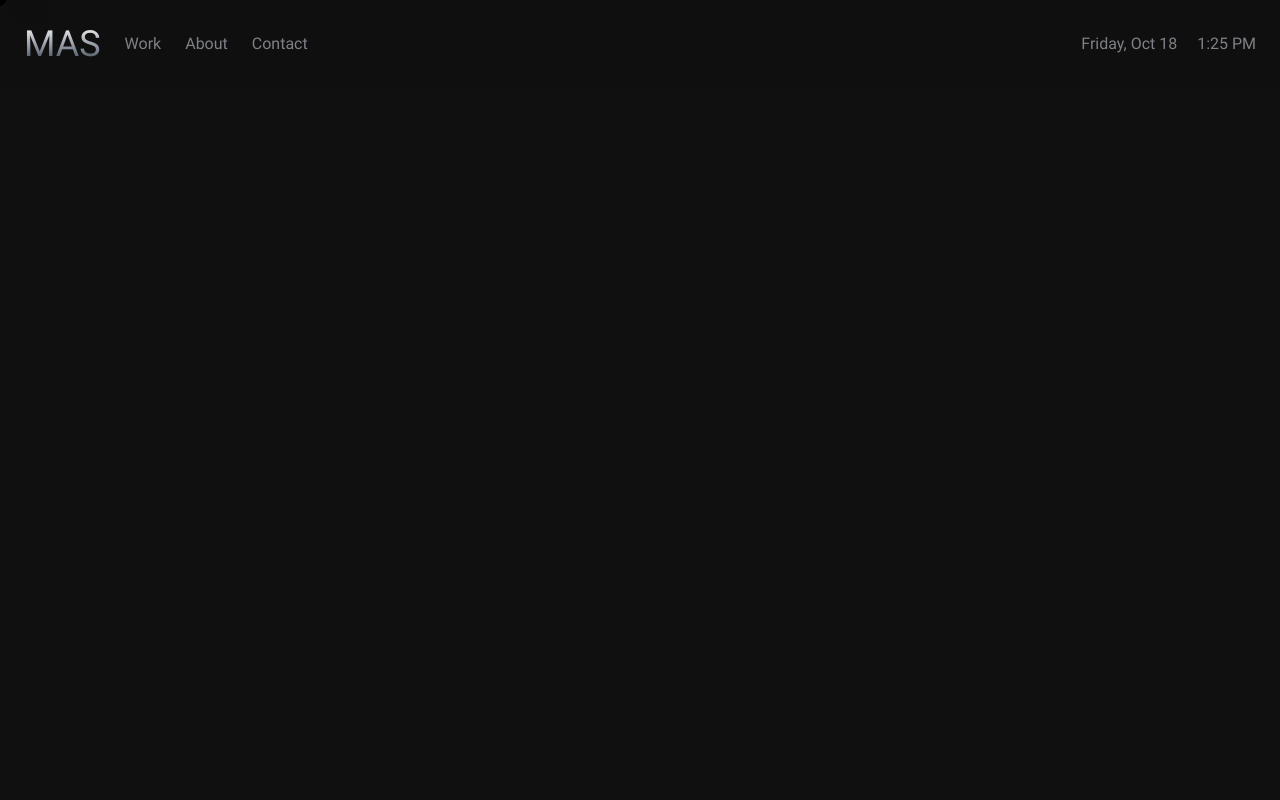
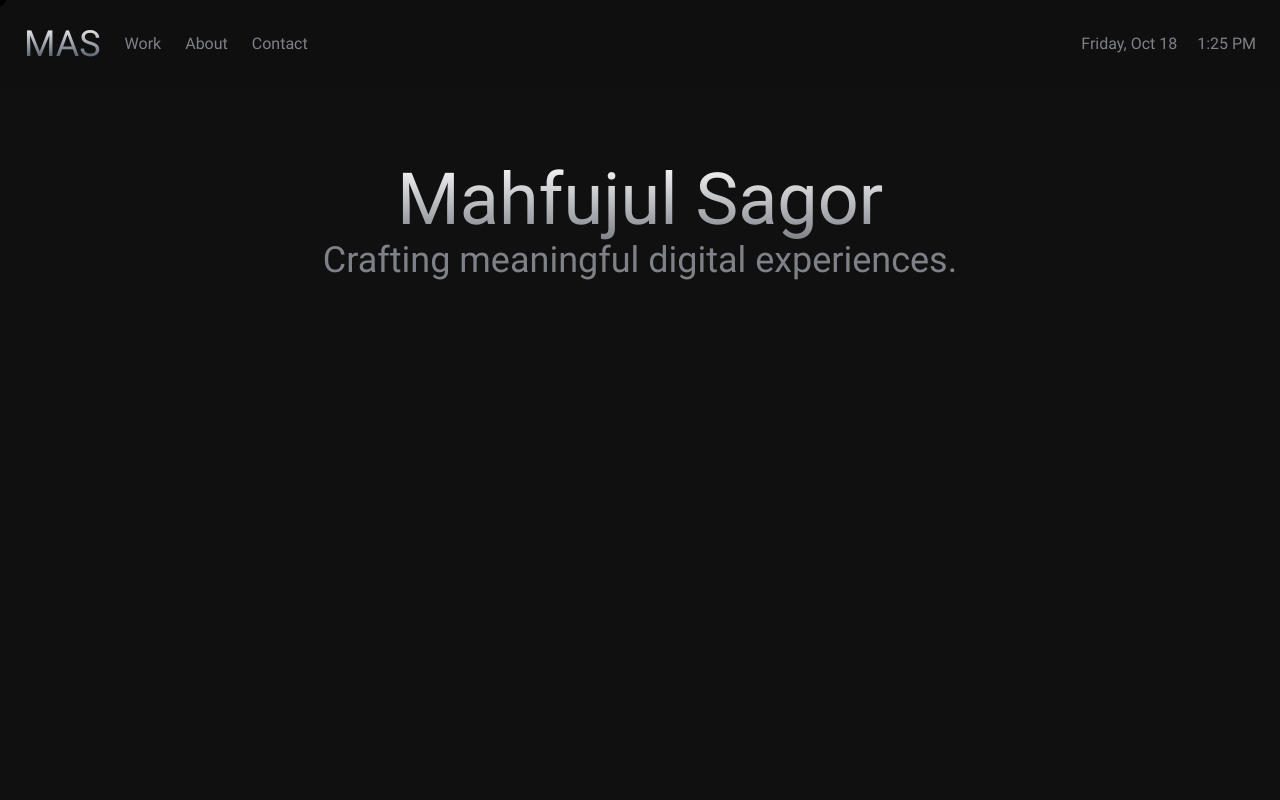
Before and after one commit to Mahfujul-Sagor/portfolio, a Next.js app: page /about in a window 1280 px wide. Shown: the top 800 px of the page. Built offline with nearby package versions, Linux system fonts and the light colour scheme.

Commit message:
add example background data

```diff
--- a/app/about/page.js
+++ b/app/about/page.js
@@ -1,9 +1,23 @@
-import React from 'react'
+import { ABOUT_HEADER } from "@/constants";
+import Image from "next/image";
+import React from "react";
 
 const About = () => {
   return (
-    <div className='min-h-screen'>About</div>
-  )
-}
+    <div className="min-h-screen w-full mt-40">
+      <div className="text-center">
+        <h1 className="lg:text-7xl sm:text-5xl text-[32px] py-1 font-medium bg-clip-text text-transparent bg-gradient-to-b from-white to-[#7F8188]">
+          {ABOUT_HEADER.name}
+        </h1>
+        <h2 className="lg:text-4xl md:text-3xl sm:text-2xl text-[#7F8188]">
+          {ABOUT_HEADER.description}
+        </h2>
+      </div>
+      <div>
+
+      </div>
+    </div>
+  );
+};
 
 export default About;
--- a/constants/index.js
+++ b/constants/index.js
@@ -11,6 +11,18 @@ export const HERO = {
   name: "Mahfujul Sagor",
   description: "Building connections through every line of code.",
 };
+export const ABOUT_HEADER = {
+  name: "Mahfujul Sagor",
+  description: "Crafting meaningful digital experiences.",
+};
+
+export const BACKGROUND = {
+  title: "Background",
+  currentPosition: "I am currently a Human Interface Design Intern at Apple in Los Angeles, California, and an undergraduate student at the University of Maryland, College Park, pursuing dual degrees in Technology & Information Design (UX/UI) and Immersive Media Design (AR/VR).",
+  childhood: "Growing up, I was always passionate about three things. Creating digital designs, fashion, and playing soccer. Through my interest in design, I always wanted to use my skills to make others happy and enjoy what they were seeing visually. Through fashion, it allowed me to develop a natural eye for color, texture, and design. And through soccer, I learned that a lot of my skills translated to real world work as I gained valuable skills in leadership, communication, teamwork, and discipline. As I always wanted to grow in my design skills, fashion sense, and soccer abilities, it put me in a growth and curious mindset early on as I wanted to understand how to become better in everything I do.",
+  college: "During my freshman year, I discovered UX/UI Design as a perfect blend of being in design and making a meaningful impact in people’s lives through human centered design. Through my curiosity of learning UX before I took formal classes, I learned how to be empathetic to users, what design process will help you be successful, and having a deep understanding of how to solve problems creatively. And although my UX classes were very interesting, I knew that I wanted to look into the future of design in the XR space. With the addition of Immersive Media Design, it has made me learn how to approach design in a unique lens that many people would not consider and develop solutions that people wouldn’t even think about. Through UX/UI Design, I’ve learned how to help users in the 2D scene of mobile apps and websites. Through XR, I’ve learned to consider spatial awareness and audio and how that can revolutionize the way you design from not just designing interfaces, but the way we use everyday things around us. ",
+  conclusion: "With that being said, I hope my unique lens on how I approach design can not only make design more fun and interesting, but make the way we interact with technology become seamless with our everyday needs. ",
+}
 
 
 export const project1 = {
@@ -63,7 +75,6 @@ export const FOOTER_PAGES = [
 ]
 
 export const CONNECT_LINKS = [
-  { label: "Github", href: "https://github.com/Mahfujul-Sagor" },
   { label: "LinkedIn", href: "https://www.linkedin.com/in/mahfujul-sagor/" },
   { label: "X (formerly Twitter)", href: "https://x.com/Mahfujul_Sagor" },
   { label: "Instagram", href: "https://www.instagram.com/mahfujul.sagor/" },
--- a/next.config.mjs
+++ b/next.config.mjs
@@ -1,4 +1,6 @@
 /** @type {import('next').NextConfig} */
-const nextConfig = {};
+const nextConfig = {
+
+};
 
 export default nextConfig;
```
